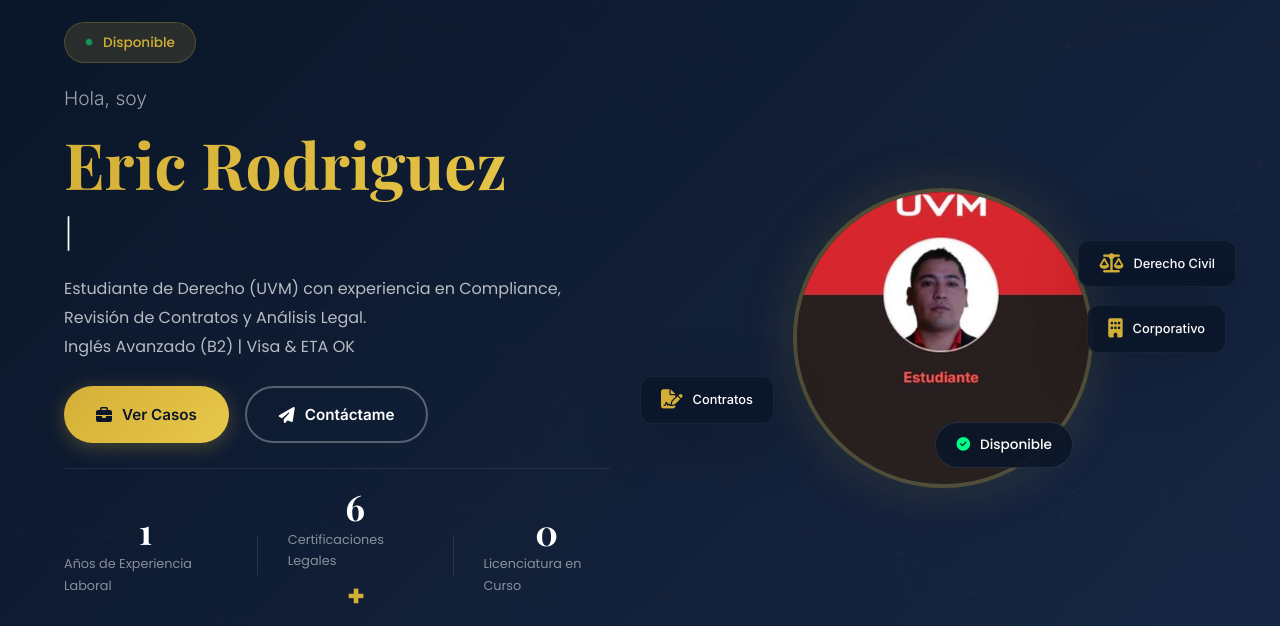
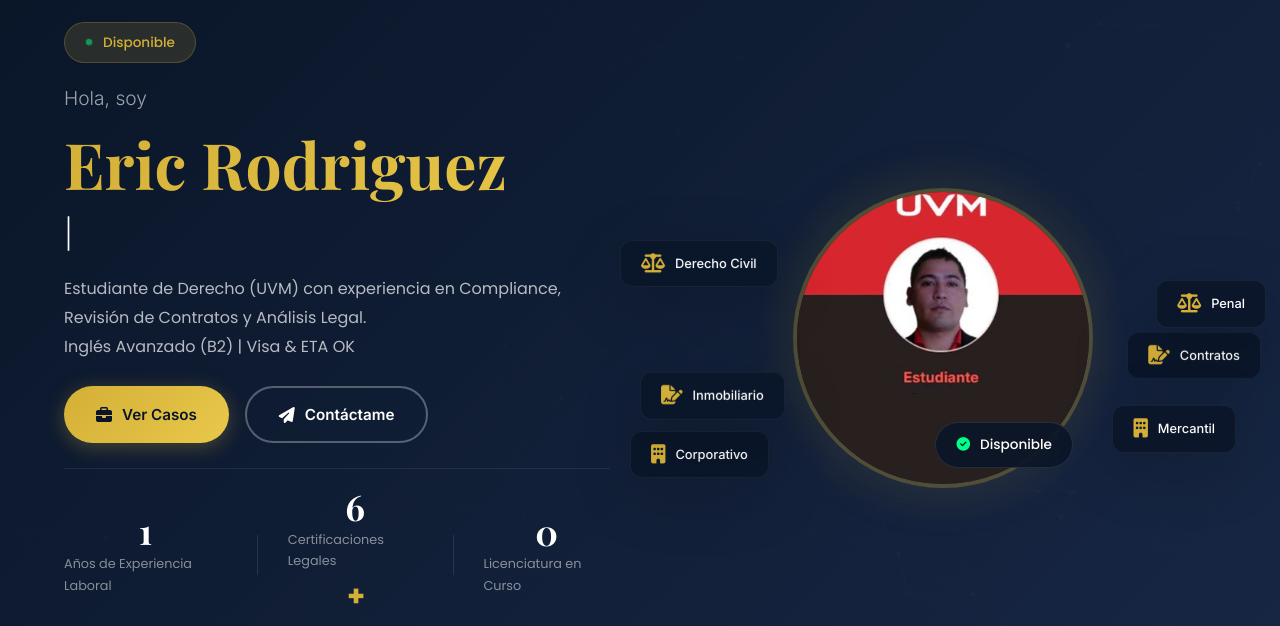
Before and after one commit to qcep/lic-ericrodriguez, a plain HTML site: page index.html in a window 1280 px wide. Shown: the part 85-711 px from the top of the page. Drawn offline with nearby package versions, Linux system fonts and the light colour scheme; animation ran at ten frames a second; a web font is replaced by a local one.

Commit message:
Add files via upload

```diff
--- a/index.html
+++ b/index.html
@@ -201,6 +201,20 @@
                     <i class="fas fa-building"></i>
                     <span>Corporativo</span>
                 </div>
+
+
+                <div class="floating-card card-4">
+                    <i class="fas fa-balance-scale"></i>
+                    <span>Penal</span>
+                </div>
+                <div class="floating-card card-5">
+                    <i class="fas fa-file-signature"></i>
+                    <span>Inmobiliario</span>
+                </div>
+                <div class="floating-card card-6">
+                    <i class="fas fa-building"></i>
+                    <span>Mercantil</span>
+                </div>
             </div>
         </div>
 
@@ -296,7 +310,7 @@
                             <i class="fas fa-shield-alt"></i>
                         </div>
                         <div class="timeline-content">
-                            <h4>Compliance & Análisis de Datos</h4>
+                            <h4>Auxiliar Administrativo</h4>
                             <p class="timeline-date">2023 - 2024</p>
                             <p>AG Builders, Chicago. Revisión de contratos y normativas OSHA.</p>
                         </div>
--- a/styles.css
+++ b/styles.css
@@ -731,19 +731,37 @@ h1, h2, h3, h4, h5, h6 {
 
 .card-1 {
     top: 20px;
-    right: -20px;
+    left: -50px;
     animation-delay: 0s;
 }
 
 .card-2 {
+    top: 110px;
+    right: -45px;
+    animation-delay: 1.5s;
+}
+
+.card-3 {
+    top: 220px;
+    left: -40px;
+    animation-delay: 3s;
+}
+
+.card-4 {
+    bottom: 160px;
+    right: -50px;
+    animation-delay: 0.8s;
+}
+
+.card-5 {
     bottom: 60px;
     left: -30px;
-    animation-delay: 2s;
-}
-
-.card-3 {
-    bottom: 120px;
-    right: -10px;
+    animation-delay: 2.5s;
+}
+
+.card-6 {
+    bottom: 20px;
+    right: -20px;
     animation-delay: 4s;
 }
 
```
